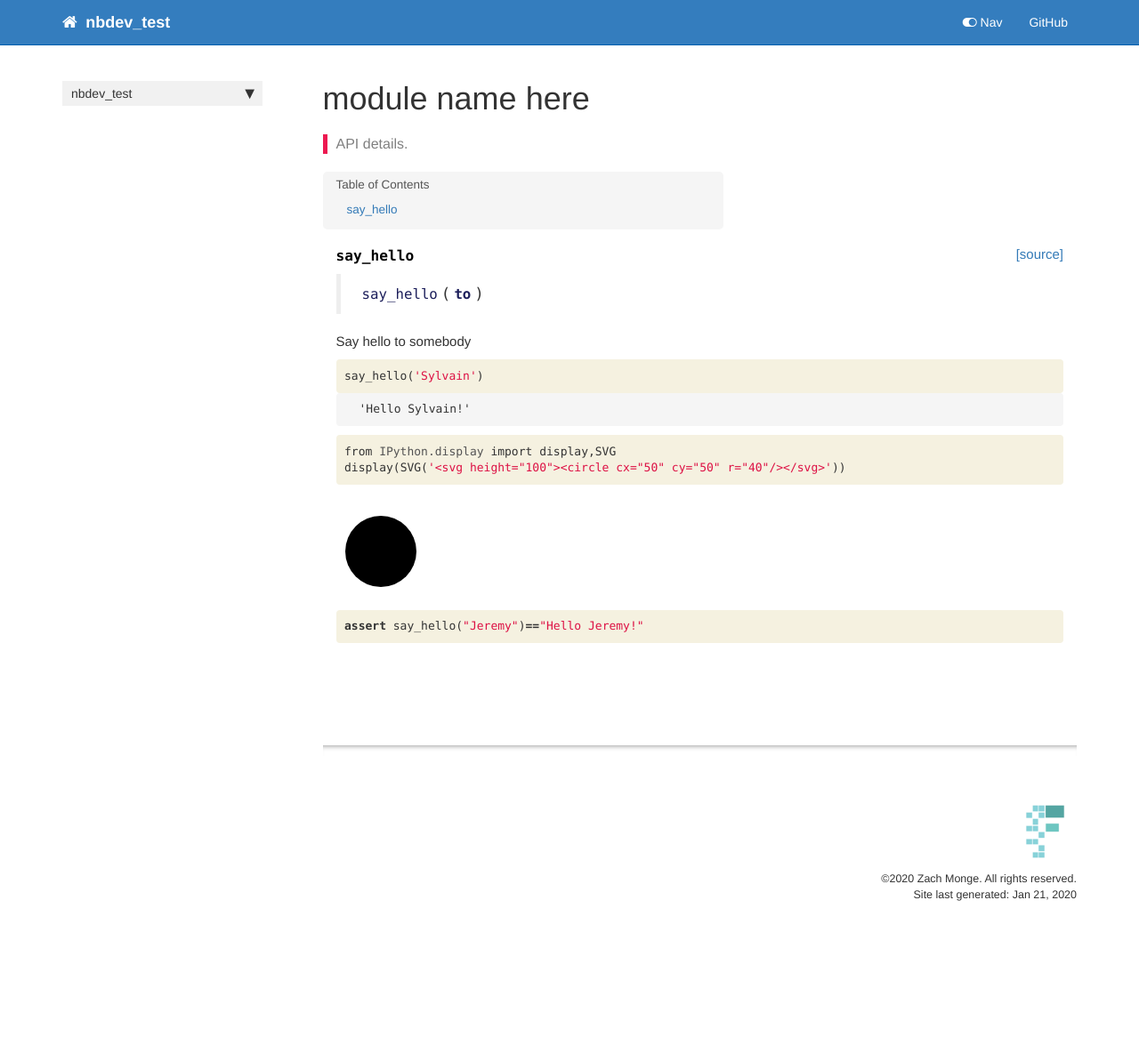
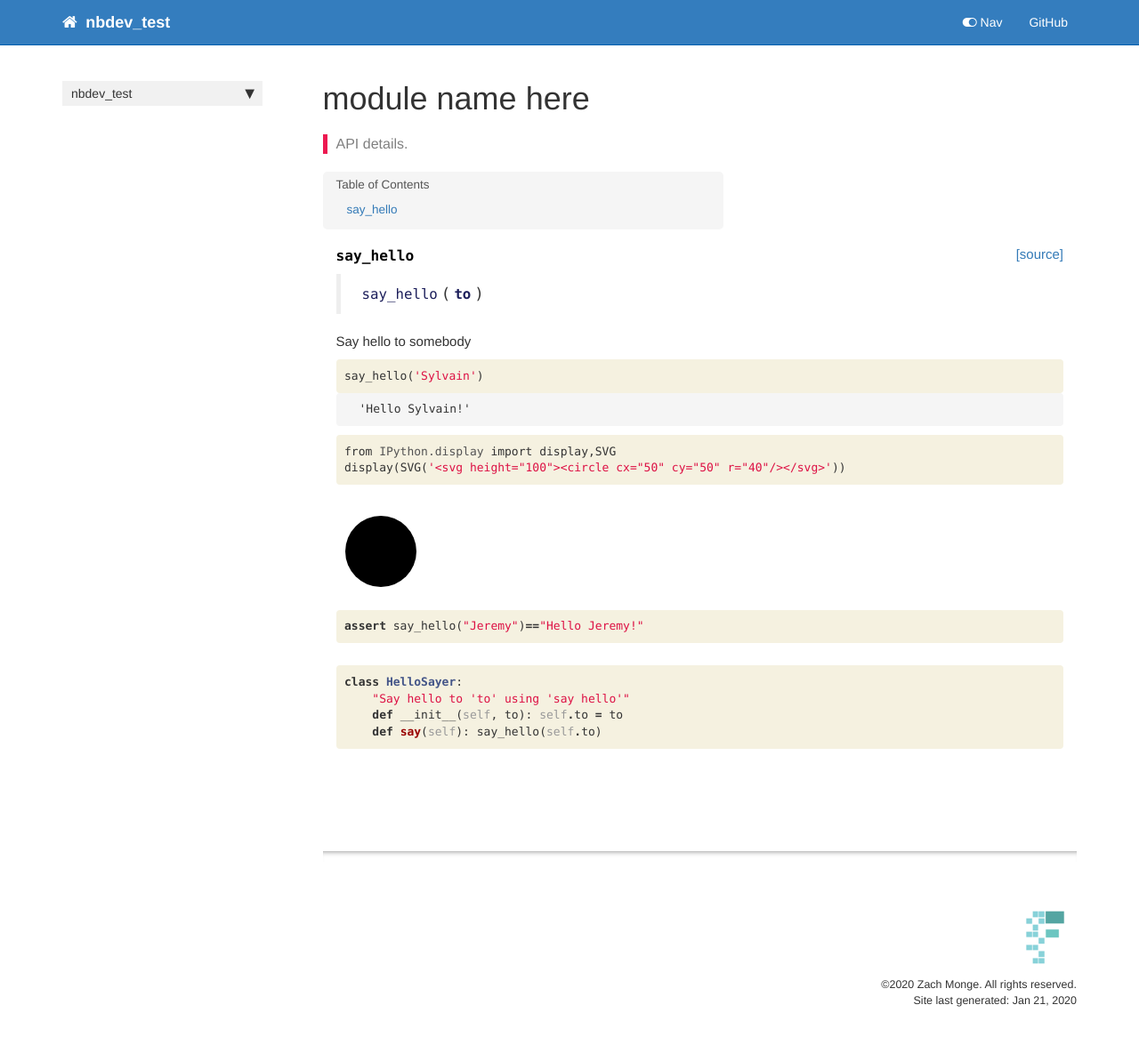
Before and after one commit to zachmonge/nbdev_test, a Jekyll site: the page built from docs/core.html, in a window 1280 px wide. Shown: the whole page at 89% size. Built offline with Jekyll 4.4.1, drawn with Linux system fonts in a browser that asks for light colours; nearby versions of some CDN libraries; comment, search, counter and statistics services are not loaded; before the commit the page ends 1066 px from its top, so only the background shows below that.

Commit message:
Add class

```diff
--- a/docs/core.html
+++ b/docs/core.html
@@ -117,4 +117,20 @@ summary: "API details."
 </div>
 
 </div>
+<div class="cell border-box-sizing code_cell rendered">
+<div class="input">
+
+<div class="inner_cell">
+    <div class="input_area">
+<div class=" highlight hl-ipython3"><pre><span></span><span class="k">class</span> <span class="nc">HelloSayer</span><span class="p">:</span>
+    <span class="s2">&quot;Say hello to &#39;to&#39; using &#39;say hello&#39;&quot;</span>
+    <span class="k">def</span> <span class="fm">__init__</span><span class="p">(</span><span class="bp">self</span><span class="p">,</span> <span class="n">to</span><span class="p">):</span> <span class="bp">self</span><span class="o">.</span><span class="n">to</span> <span class="o">=</span> <span class="n">to</span>
+    <span class="k">def</span> <span class="nf">say</span><span class="p">(</span><span class="bp">self</span><span class="p">):</span> <span class="n">say_hello</span><span class="p">(</span><span class="bp">self</span><span class="o">.</span><span class="n">to</span><span class="p">)</span>
+</pre></div>
+
+    </div>
 </div>
+</div>
+
+</div>
+</div>
```
Also changed, not shown: 1 other file.
